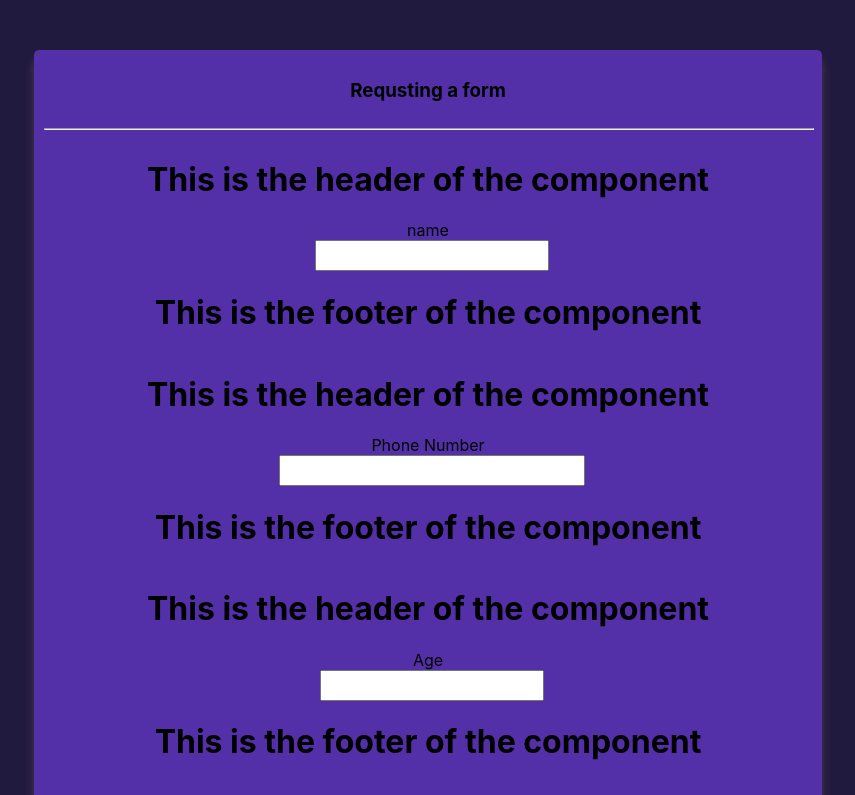
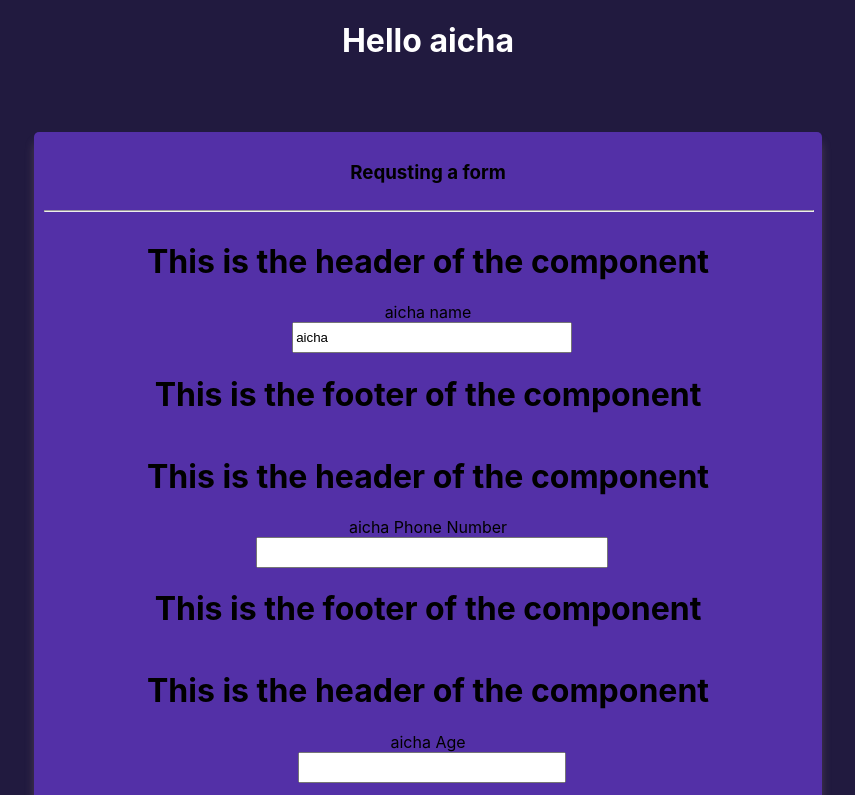
Before and after one commit to aicha652/form-application, a React (Create React App) app: page / in a window 1280 px wide. Shown: the top 795 px of the page, without its empty margins (212-1067 px from the left). Built offline with nearby package versions, Linux system fonts and the light colour scheme.

Commit message:
Using useContext() to share Data in the App

```diff
--- a/src/App.js
+++ b/src/App.js
@@ -1,11 +1,15 @@
 import './App.css';
 import Form from './Form';
+import { UserContext } from './contexts/UserContext';
 
 function App() {
   return (
-    <div className="App">
-      <Form />
-    </div>
+    <UserContext.Provider
+     value={{ userName: "aicha", name: "aicha", email: "aicha@gmail.com" }}>
+      <div className="App">
+        <Form />
+      </div>
+    </UserContext.Provider>
   );
 }
 
--- a/src/Form.js
+++ b/src/Form.js
@@ -3,12 +3,16 @@ import Modal from './Modal'
 import MyComponent from "./MyComponent"
 import { useState } from "react"
 import { LoanInputContext } from './contexts/LoanFormInputContext'
+import { useContext } from 'react'
+import { UserContext } from './contexts/UserContext'
 
 export default function Form() {
+    const useData = useContext(UserContext)
     const [errorMssage, setErrorMessage] = useState(null)
     const [showModal, setShowModal] = useState(false)
 
-    const [form, setForm] = useState({name: "", phone: "", age: "", employee: false, salary: ""})
+    const initialName = useData.name
+    const [form, setForm] = useState({name: initialName, phone: "", age: "", employee: false, salary: ""})
     function Name(event) {
         setForm({...form, name: event.target.value})
     }
@@ -51,6 +55,7 @@ export default function Form() {
     }
     return(
         <div onClick={handleDivClass} className="divClass">
+            <h1 style={{ color: "white" }}>Hello {useData.name}</h1>
             <form
                onSubmit={(event) => {
                   event.preventDefault()
--- a/src/MyInput.js
+++ b/src/MyInput.js
@@ -1,11 +1,13 @@
 import { useContext } from "react";
 import { LoanInputContext } from "./contexts/LoanFormInputContext";
+import { UserContext } from "./contexts/UserContext";
 
 export default function MyInput() {
+    const userData = useContext(UserContext)
     const inputContext = useContext(LoanInputContext)
     return(
         <div>
-            <label>{ inputContext.labelTitle }</label>
+            <label>{userData.name} { inputContext.labelTitle }</label>
             <input
              value={inputContext.value}
              onChange={inputContext.handleChange}/>
--- /dev/null
+++ b/src/contexts/UserContext.js
@@ -0,0 +1,7 @@
+import { createContext } from "react"
+
+export let UserContext = createContext({
+    userName: "",
+    name: "",
+    email: ""
+})
```
